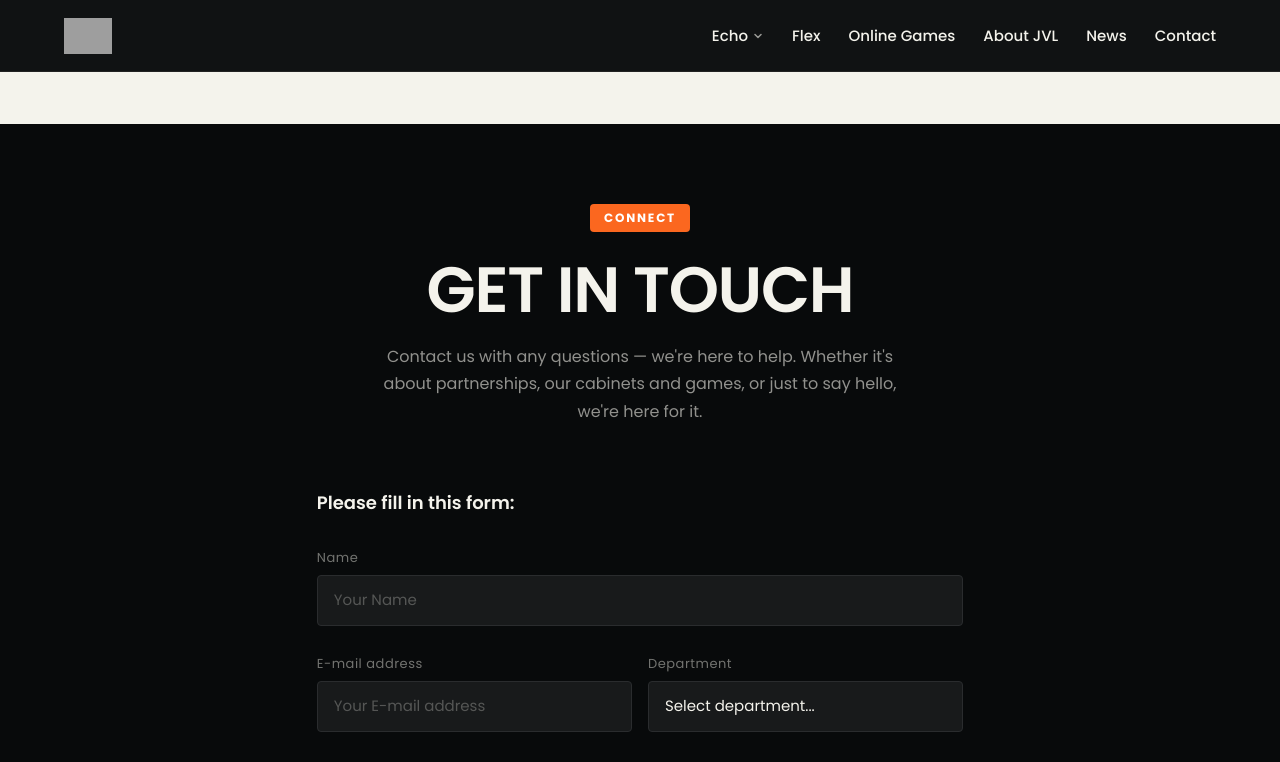
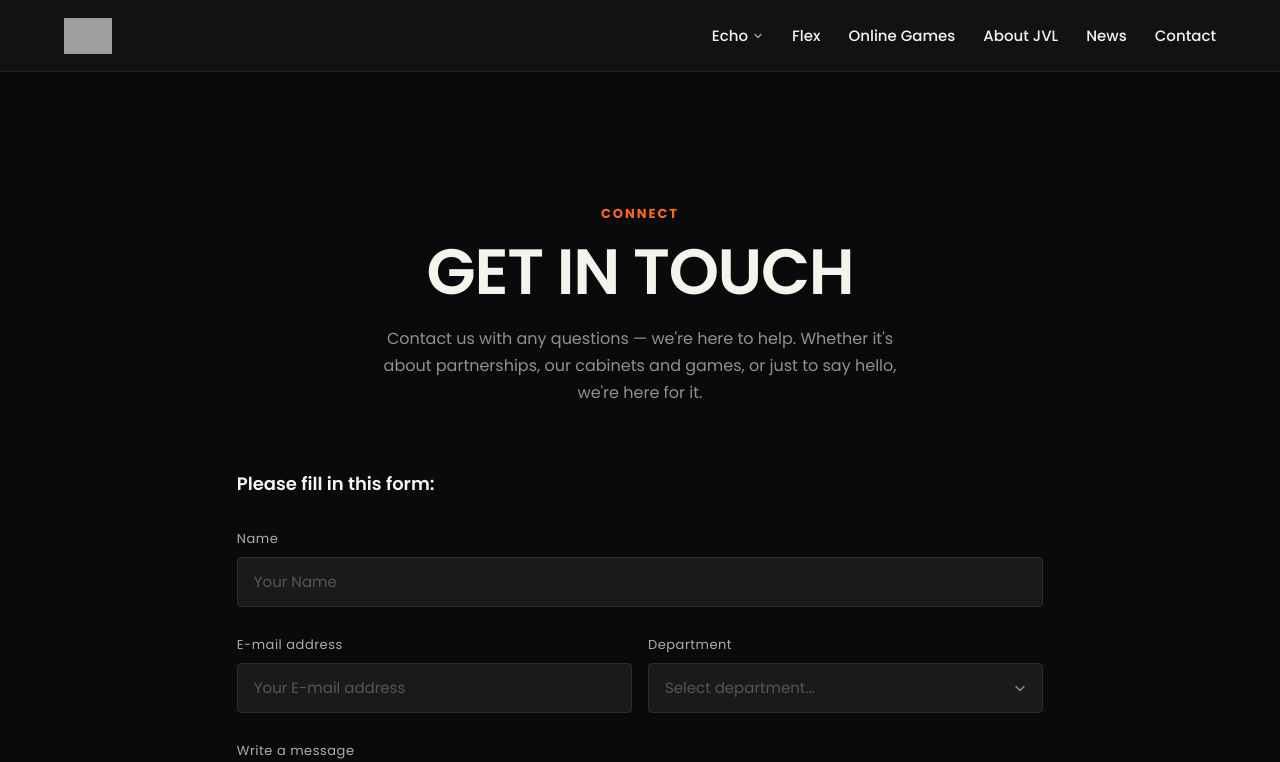
Before and after one commit to SergeyVVVV/JVL-test, a Next.js app: page /en/contact-us in a window 1280 px wide. Shown: the top 762 px of the page. Built offline with nearby package versions, Linux system fonts and the light colour scheme; grey boxes are pictures that could not be loaded.

Commit message:
Add /contact-us page with contact form and email API route

```diff
--- a/src/app/(frontend)/[locale]/contact-us/page.tsx
+++ b/src/app/(frontend)/[locale]/contact-us/page.tsx
@@ -9,19 +9,17 @@ export async function generateMetadata() {
 
 export default function ContactUsPage() {
   return (
-    <main id="contact-page" style={{ background: '#080a0b', color: '#F4F3EC', fontFamily: 'inherit', minHeight: '100vh' }}>
-      <div style={{ maxWidth: 800, margin: '0 auto', padding: '80px 6vw 120px' }}>
+    <main id="contact-page" style={{ background: '#080a0b', color: '#F4F3EC', fontFamily: 'inherit', minHeight: '100vh', marginTop: -124 }}>
+      <div style={{ maxWidth: 960, margin: '0 auto', padding: '204px 6vw 120px' }}>
 
         {/* Badge */}
-        <div style={{ textAlign: 'center', marginBottom: 24 }}>
-          <span style={{
-            display: 'inline-block', fontSize: 12, fontWeight: 700, letterSpacing: '0.15em',
-            textTransform: 'uppercase', color: '#fff', background: '#FB671F',
-            padding: '5px 14px', borderRadius: 4,
-          }}>
-            Connect
-          </span>
-        </div>
+        <p style={{
+          fontSize: 13, fontWeight: 700, letterSpacing: '0.15em',
+          textTransform: 'uppercase', color: '#FB671F',
+          margin: '0 0 14px', textAlign: 'center',
+        }}>
+          Connect
+        </p>
 
         {/* Title */}
         <h1 style={{
--- a/src/components/ContactForm.tsx
+++ b/src/components/ContactForm.tsx
@@ -1,6 +1,6 @@
 'use client'
 
-import { useState, FormEvent } from 'react'
+import { useState, FormEvent, useRef, useEffect } from 'react'
 
 const DEPARTMENTS = [
   { value: 'flex',         label: 'FLEX' },
@@ -16,6 +16,18 @@ export default function ContactForm() {
   const [message, setMessage]     = useState('')
   const [status, setStatus]       = useState<'idle' | 'sending' | 'success' | 'error'>('idle')
   const [errorMsg, setErrorMsg]   = useState('')
+  const [deptOpen, setDeptOpen]   = useState(false)
+  const deptRef                   = useRef<HTMLDivElement>(null)
+
+  useEffect(() => {
+    function handleClick(e: MouseEvent) {
+      if (deptRef.current && !deptRef.current.contains(e.target as Node)) {
+        setDeptOpen(false)
+      }
+    }
+    document.addEventListener('mousedown', handleClick)
+    return () => document.removeEventListener('mousedown', handleClick)
+  }, [])
 
   async function handleSubmit(e: FormEvent) {
     e.preventDefault()
@@ -60,11 +72,11 @@ export default function ContactForm() {
   }
 
   return (
-    <form onSubmit={handleSubmit} style={{ maxWidth: 680, margin: '0 auto' }}>
+    <form onSubmit={handleSubmit} style={{ maxWidth: 816, margin: '0 auto' }}>
 
       {/* Name */}
       <div style={{ marginBottom: 28 }}>
-        <label style={{ display: 'block', fontSize: 13, color: 'rgba(244,243,236,0.45)', marginBottom: 8, letterSpacing: '0.04em' }}>
+        <label style={{ display: 'block', fontSize: 13, color: 'rgba(244,243,236,0.70)', marginBottom: 8, letterSpacing: '0.04em' }}>
           Name
         </label>
         <input
@@ -80,7 +92,7 @@ export default function ContactForm() {
       {/* Email + Department row */}
       <div className="cf-row" style={{ marginBottom: 28 }}>
         <div style={{ flex: 1 }}>
-          <label style={{ display: 'block', fontSize: 13, color: 'rgba(244,243,236,0.45)', marginBottom: 8, letterSpacing: '0.04em' }}>
+          <label style={{ display: 'block', fontSize: 13, color: 'rgba(244,243,236,0.70)', marginBottom: 8, letterSpacing: '0.04em' }}>
             E-mail address
           </label>
           <input
@@ -93,26 +105,54 @@ export default function ContactForm() {
           />
         </div>
         <div style={{ flex: 1 }}>
-          <label style={{ display: 'block', fontSize: 13, color: 'rgba(244,243,236,0.45)', marginBottom: 8, letterSpacing: '0.04em' }}>
+          <label style={{ display: 'block', fontSize: 13, color: 'rgba(244,243,236,0.70)', marginBottom: 8, letterSpacing: '0.04em' }}>
             Department
           </label>
-          <select
-            required
-            value={department}
-            onChange={e => setDept(e.target.value)}
-            className="cf-input cf-select"
-          >
-            <option value="">Select department...</option>
-            {DEPARTMENTS.map(d => (
-              <option key={d.value} value={d.value}>{d.label}</option>
-            ))}
-          </select>
+          <div ref={deptRef} style={{ position: 'relative' }}>
+            <button
+              type="button"
+              onClick={() => setDeptOpen(o => !o)}
+              className="cf-input cf-select-btn"
+              style={{ display: 'flex', alignItems: 'center', justifyContent: 'space-between', cursor: 'pointer', textAlign: 'left' }}
+            >
+              <span style={{ color: department ? '#F4F3EC' : 'rgba(244,243,236,0.28)' }}>
+                {department ? DEPARTMENTS.find(d => d.value === department)?.label : 'Select department...'}
+              </span>
+              <svg width="12" height="12" viewBox="0 0 12 12" fill="none" style={{ flexShrink: 0, transition: 'transform 0.2s', transform: deptOpen ? 'rotate(180deg)' : 'rotate(0deg)' }}>
+                <path d="M2 4.5L6 8.5L10 4.5" stroke="rgba(244,243,236,0.5)" strokeWidth="1.6" strokeLinecap="round" strokeLinejoin="round"/>
+              </svg>
+            </button>
+            {deptOpen && (
+              <div className="cf-dropdown" style={{
+                position: 'absolute', top: 'calc(100% + 4px)', left: 0, right: 0, zIndex: 100,
+                background: '#222527', border: '1px solid #2a2c2e', borderRadius: 4,
+                overflow: 'hidden',
+              }}>
+                {DEPARTMENTS.map(d => (
+                  <button
+                    key={d.value}
+                    type="button"
+                    onClick={() => { setDept(d.value); setDeptOpen(false) }}
+                    className="cf-dropdown-item"
+                    style={{
+                      display: 'block', width: '100%', textAlign: 'left',
+                      padding: '11px 16px', fontSize: 15, fontFamily: 'inherit',
+                      color: d.value === department ? '#059FFF' : '#F4F3EC',
+                      background: 'transparent', border: 'none', cursor: 'pointer',
+                    }}
+                  >
+                    {d.label}
+                  </button>
+                ))}
+              </div>
+            )}
+          </div>
         </div>
       </div>
 
       {/* Message */}
       <div style={{ marginBottom: 36 }}>
-        <label style={{ display: 'block', fontSize: 13, color: 'rgba(244,243,236,0.45)', marginBottom: 8, letterSpacing: '0.04em' }}>
+        <label style={{ display: 'block', fontSize: 13, color: 'rgba(244,243,236,0.70)', marginBottom: 8, letterSpacing: '0.04em' }}>
           Write a message
         </label>
         <textarea
@@ -166,9 +206,9 @@ export default function ContactForm() {
         }
         .cf-input::placeholder { color: rgba(244,243,236,0.28); }
         .cf-input:focus { border-color: #059FFF; }
-        .cf-select { cursor: pointer; }
-        .cf-select option { background: #181a1b; color: #F4F3EC; }
+        .cf-select-btn { appearance: none; -webkit-appearance: none; }
         .cf-textarea { resize: vertical; min-height: 140px; }
+        .cf-dropdown-item:hover { background: rgba(244,243,236,0.06) !important; }
         .cf-row { display: flex; gap: 16px; }
         @media (max-width: 600px) {
           .cf-row { flex-direction: column; gap: 28px; }
```
